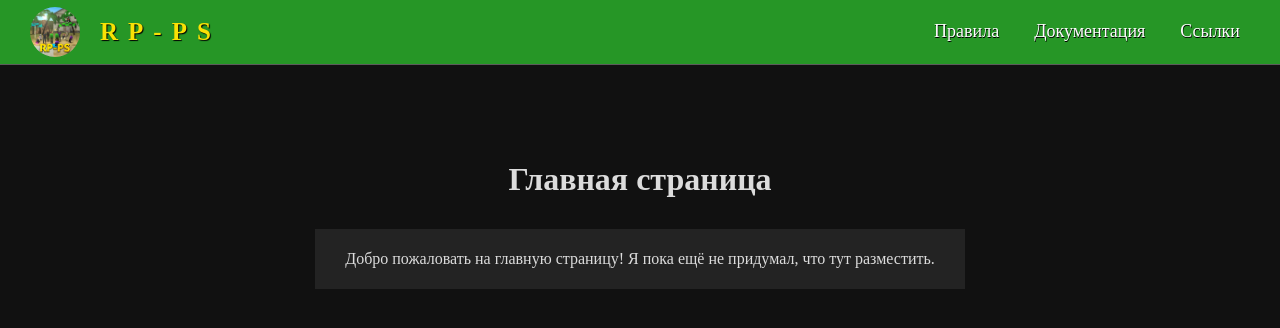
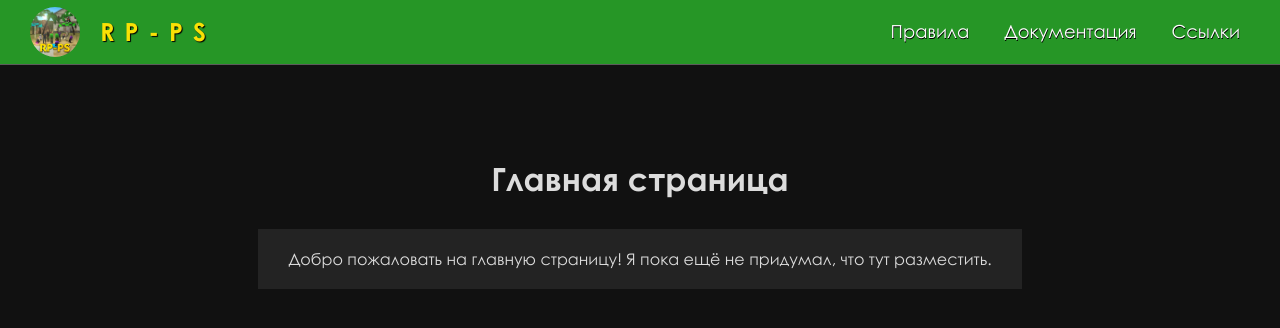
Before and after one commit to RP-PS/RP-PS.github.io, a Jekyll site: the page built from index.md, in a window 1280 px wide. Shown: the top 328 px of the page. Built offline with Jekyll 4.4.1, drawn with Linux system fonts in a browser that asks for light colours.

Commit message:
Подключил свои шрифты

```diff
--- a/css/style.css
+++ b/css/style.css
@@ -1,3 +1,18 @@
+@font-face {
+    font-family: 'Century-Gothic';
+    src: url('../fonts/GOTHIC.woff2') format('woff2'),
+        url('../fonts/GOTHIC.woff') format('woff');
+    font-style: normal;
+}
+
+@font-face {
+    font-family: 'Century-Gothic';
+    src: url('../fonts/GOTHICB.woff2') format('woff2'),
+        url('../fonts/GOTHICB.woff') format('woff');
+    font-style: normal;
+    font-weight: 700;
+}
+
 html {
     box-sizing: border-box;
     background-color: #111111;
@@ -14,7 +29,7 @@ a {
 }
 
 body {
-    font-family: "Century Gothic";
+    font-family: "Century-Gothic";
     line-height: 1.75;
 }
 .wrapper {
@@ -71,7 +86,7 @@ header {
 .logo__text {
     color:#f9e105;
     font-size: 25px;
-    font-family: "Century Gothic";
+    font-family: "Century-Gothic";
     font-weight: bold;
     margin-left: 10px;
     letter-spacing: 10px;
@@ -86,7 +101,7 @@ header {
 
 .nav__link {
     font-size: 18px;
-    font-family: "Century Gothic";
+    font-family: "Century-Gothic";
     text-decoration: none;
     color: white;
     text-shadow: 0.5px 0.5px 0.5px #000;
```
Also changed, not shown: fonts/GOTHIC.woff (added), fonts/GOTHIC.woff2 (added), fonts/GOTHICB.woff (added), fonts/GOTHICB.woff2 (added).
